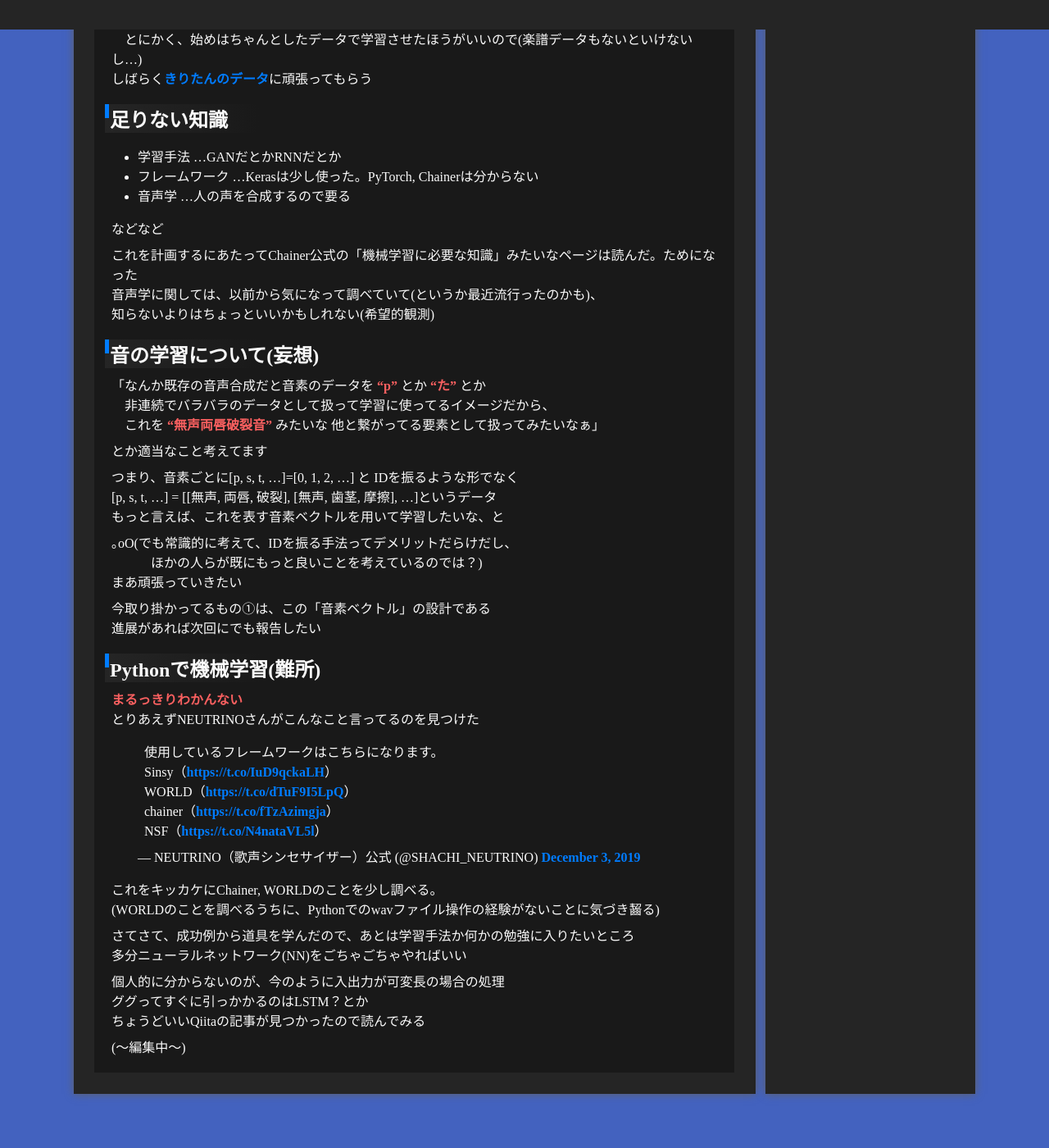
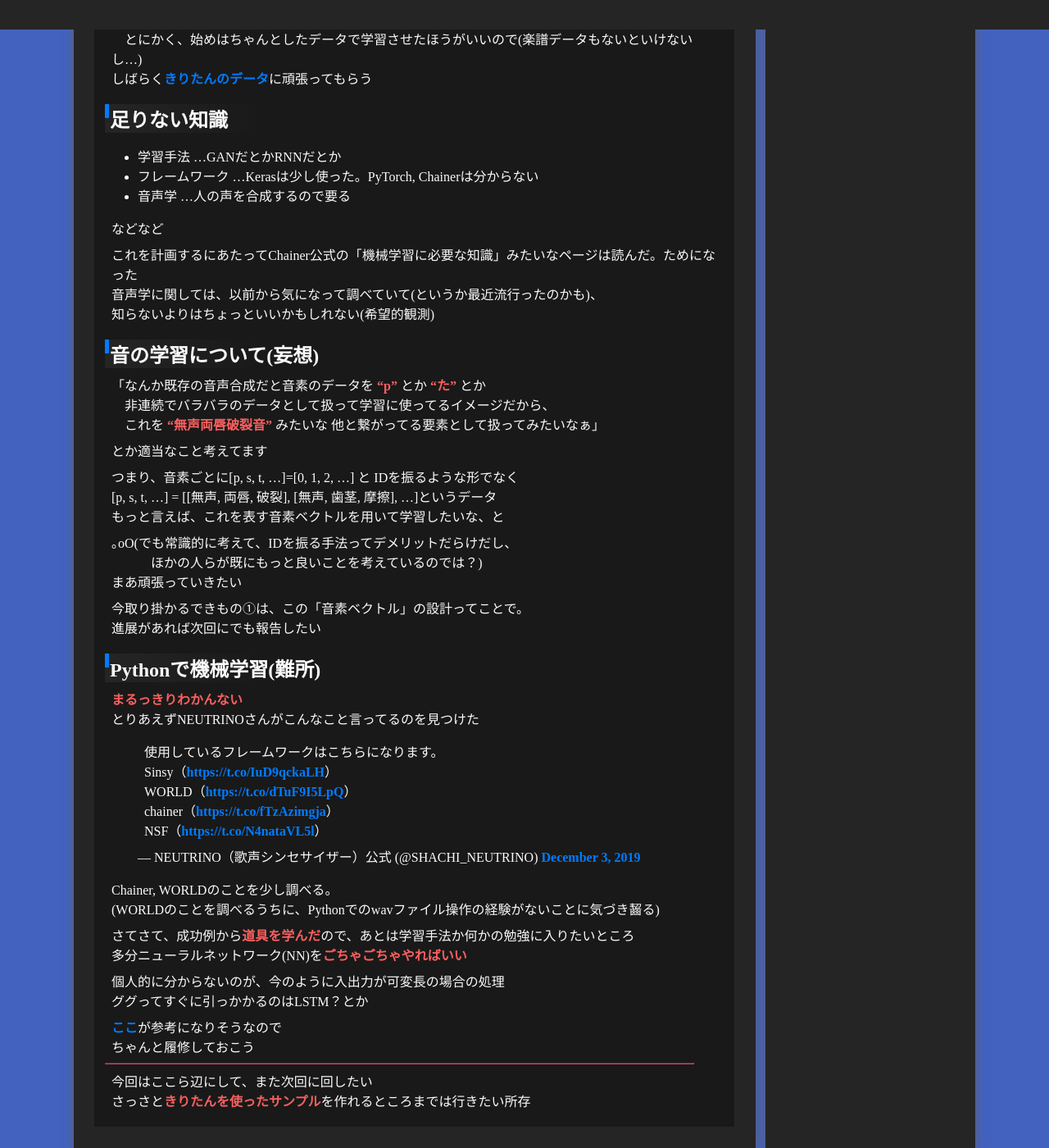
Before and after one commit to njmono3/njmono3.github.io, a Jekyll site: the page built from note/nt3.md, in a window 1280 px wide and 1400 px high, scrolled down 1626 px. Shown: the whole window at 82% size. Built offline with Jekyll 4.4.1, drawn with Linux system fonts in a browser that asks for light colours; Markdown is read by kramdown in place of the engine named in the settings; comment, search, counter and statistics services are not loaded.

Commit message:
Update nt3.md

```diff
--- a/note/nt3.md
+++ b/note/nt3.md
@@ -19,7 +20,7 @@
 
 
 　それでもこうして世にこれを公開するというのは、
-機械学習に関する *備忘録* であったり、自らを *戒め* の意味があるのだ
+機械学習に関する*備忘録*であったり、自らを*戒め*の意味があるのだ
 ずんだもんなのだ
 
 
@@ -46,15 +47,15 @@
 
 #### 学習データについて
 これはこのプロジェクトを始めたきっかけにも繋がる話で、
-以前やっていた *アカペラ配信* これが学習データとして使えるのではないかと考えた
+以前やっていた*アカペラ配信*これが学習データとして使えるのではないかと考えた
 <blockquote class="twitter-tweet"><p lang="ja" dir="ltr"><a href="https://twitter.com/hashtag/%E3%81%9F%E3%81%A0%E3%81%84%E3%81%BE%E3%81%86%E3%81%99%E3%82%8F?src=hash&amp;ref_src=twsrc%5Etfw">#ただいまうすわ</a><br>歌声の後ろに音が入ってないから<br>このデータ　AIとかに学習させやすそう<br>『シングAI稀羽』←欲しい</p>&mdash; にものさん@三点倒立四天王,ハッカ油 (@2mon00) <a href="https://twitter.com/2mon00/status/1525807036885532672?ref_src=twsrc%5Etfw">May 15, 2022</a></blockquote>
 ↑すべての元凶
-
 
 
 　しかし-もしも-最近の技術で、普段の歌枠からもキレイにボーカル抽出ができるなら
 学習データには困らないだろう
 てかできそう...科学の力って(ry
+
 
 でも結局あの娘、歌ってる途中にコールとか要求してきて
 VTuberとして最高だけど歌唱データに向かないんだよねかわいい
@@ -85,9 +86,7 @@
 　これを *"無声両唇破裂音"* みたいな 他と繋がってる要素として扱ってみたいなぁ」
 
 
-
 とか適当なこと考えてます
-
 
 
 つまり、音素ごとに\[p, s, t, ...]=\[0, 1, 2, ...] と IDを振るような形でなく
@@ -100,7 +99,7 @@
 まあ頑張っていきたい
 
 
-今取り掛かってるもの①は、この「音素ベクトル」の設計である
+今取り掛かるできもの①は、この「音素ベクトル」の設計ってことで。
 進展があれば次回にでも報告したい
 
 
@@ -108,22 +107,24 @@
 *まるっきりわかんない*
 とりあえずNEUTRINOさんがこんなこと言ってるのを見つけた
 <blockquote class="twitter-tweet"><p lang="ja" dir="ltr">使用しているフレームワークはこちらになります。<br>Sinsy（<a href="https://t.co/IuD9qckaLH">https://t.co/IuD9qckaLH</a>）<br>WORLD（<a href="https://t.co/dTuF9I5LpQ">https://t.co/dTuF9I5LpQ</a>）<br>chainer（<a href="https://t.co/fTzAzimgja">https://t.co/fTzAzimgja</a>）<br>NSF（<a href="https://t.co/N4nataVL5l">https://t.co/N4nataVL5l</a>）</p>&mdash; NEUTRINO（歌声シンセサイザー）公式 (@SHACHI_NEUTRINO) <a href="https://twitter.com/SHACHI_NEUTRINO/status/1201856414844641280?ref_src=twsrc%5Etfw">December 3, 2019</a></blockquote>
-これをキッカケにChainer, WORLDのことを少し調べる。
+Chainer, WORLDのことを少し調べる。
 (WORLDのことを調べるうちに、Pythonでのwavファイル操作の経験がないことに気づき齧る)
 
 
-
-さてさて、成功例から道具を学んだので、あとは学習手法か何かの勉強に入りたいところ
-多分ニューラルネットワーク(NN)をごちゃごちゃやればいい
-
+さてさて、成功例から*道具を学んだ*ので、あとは学習手法か何かの勉強に入りたいところ
+多分ニューラルネットワーク(NN)を*ごちゃごちゃやればいい*
 
 
 個人的に分からないのが、今のように入出力が可変長の場合の処理
 ググってすぐに引っかかるのはLSTM？とか
-ちょうどいいQiitaの記事が見つかったので読んでみる
 
 
+[ここ](https://www.youtube.com/c/NeuralNetworkConsole "Neural Network Console - YouTube")が参考になりそうなので
+ちゃんと履修しておこう
 
-(～編集中～)
+
+* * *
+今回はここら辺にして、また次回に回したい
+さっさと*きりたんを使ったサンプル*を作れるところまでは行きたい所存
 
 <script async src="https://platform.twitter.com/widgets.js" charset="utf-8"></script>
```
Also changed, not shown: other parts of note/nt3.md (+2 -1 lines).
